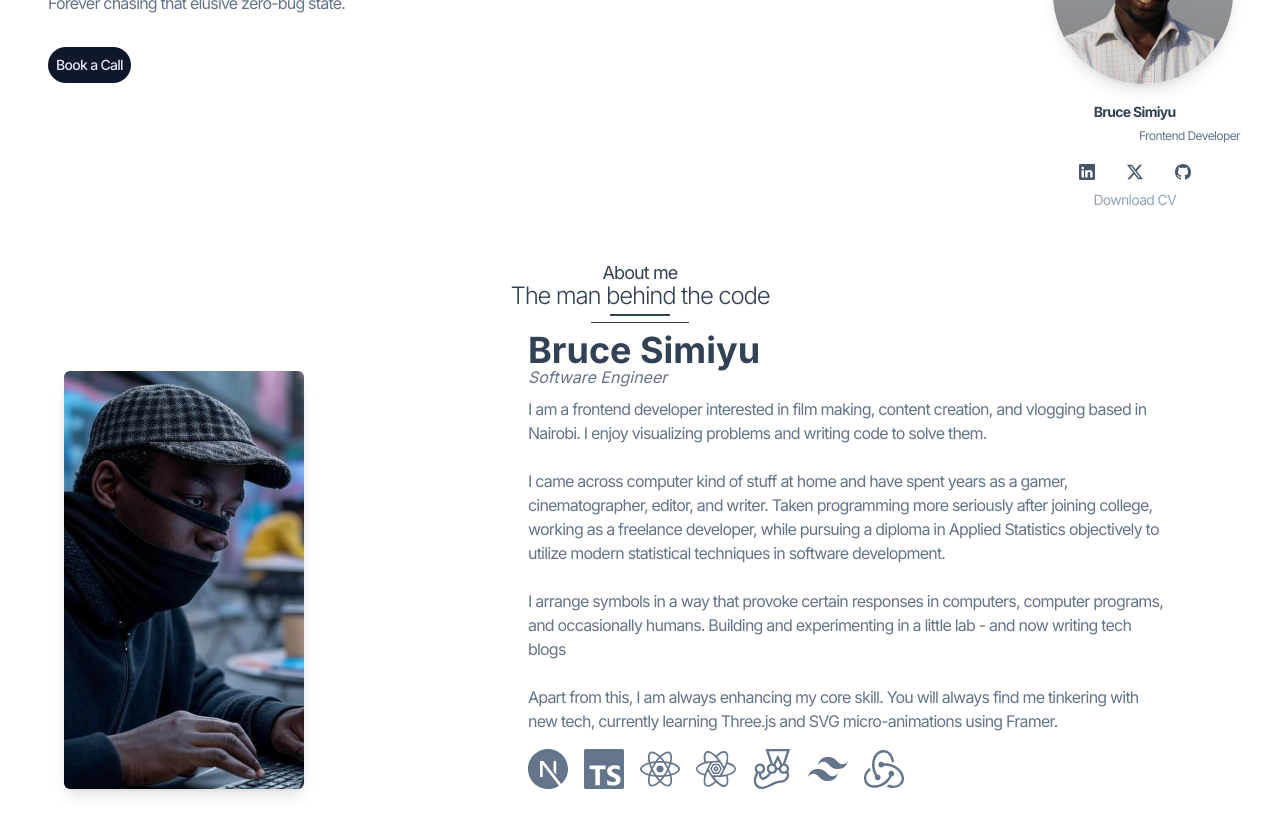
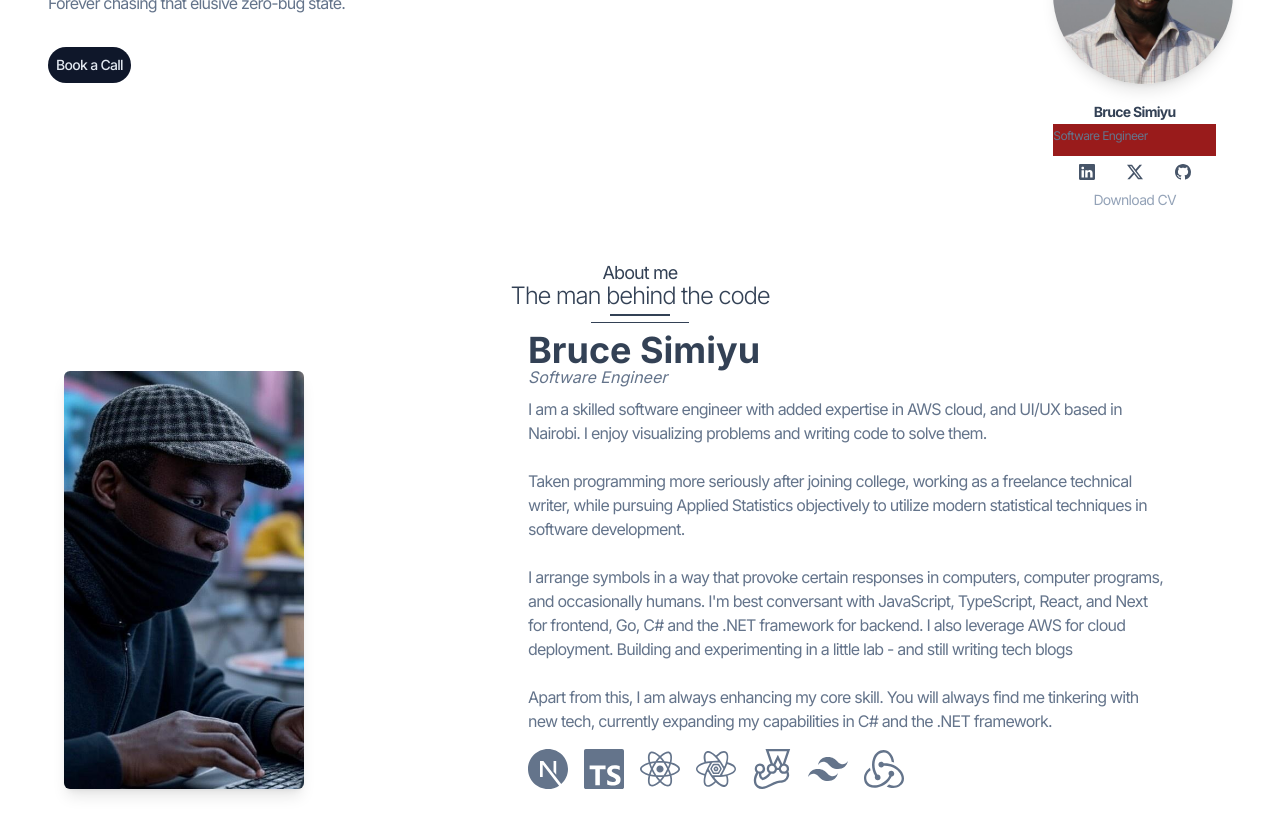
Before and after one commit to Brucedevnairobi/portfolio-website, a Next.js app: page / in a window 1280 px wide. Shown: the part 440-1274 px from the top of the page. Built offline with nearby package versions, Linux system fonts and the light colour scheme.

Commit message:
minute touches

```diff
--- a/app/layout.tsx
+++ b/app/layout.tsx
@@ -6,7 +6,7 @@ import { ThemeProvider } from "@/context/ThemeProvider";
 const inter = Inter({ subsets: ["latin"] });
 
 export const metadata: Metadata = {
-  title: "Bruce Simiyu | Frontend developer",
+  title: "Bruce Simiyu | Making the web great again",
   description:
     "A web developer who crafts high-quality websites with user-friendly interfaces that are responsive and maintain them. I offer affordable solutions based on web requirements and your budget. Let's boost your vision across the internet",
 };
--- a/app/page.tsx
+++ b/app/page.tsx
@@ -6,7 +6,7 @@ import NavBar from "@/components/NavBar";
 import { BsGithub } from "react-icons/bs";
 import { BsTwitterX } from "react-icons/bs";
 import { BsLinkedin } from "react-icons/bs";
-import { SiTypescript } from "react-icons/si";
+import { SiGo, SiTypescript } from "react-icons/si";
 import { SiNextdotjs } from "react-icons/si";
 import { FaReact } from "react-icons/fa";
 import { SiPostgresql } from "react-icons/si";
@@ -41,7 +41,7 @@ export default function Home() {
             </span>
           </h1>
           <p className="leading-12 tracking-tighter text-[16px] text-slate-500 md:w-1/2">
-            Hi, I`m Bruce Simiyu, a web frontend engineer living in Nairobi,
+            Hi, I`m Bruce Simiyu, a software engineer living in Nairobi,
             Kenya. <br />
             Strategic, multi-disciplinary, creative with a strong belief in
             highly crafted digital experiences, an eye for innovation, and an
@@ -78,8 +78,8 @@ export default function Home() {
           <h1 className="text-center text-sm font-bold pt-4 text-slate-700 leading-6 tracking-tighter md:mr-16">
             Bruce Simiyu
           </h1>
-          <p className="mx-auto text-[12px] flex text-slate-500 pb-2 leading-6 tracking-tighter md:mr-10">
-            Frontend Developer
+          <p className="text-center bg-red-800 text-[12px] flex text-slate-500 pb-2 leading-6 tracking-tighter md:mr-16">
+            Software Engineer
           </p>
 
           <div className="flex items-center justify-center space-x-8 pt-2 text-slate-600 leading-6 tracking-tighter md:mr-16">
@@ -134,24 +134,26 @@ export default function Home() {
               Software Engineer
             </p>
             <p className="text-slate-500 mt-2 leading-6 tracking-tighter">
-              I am a frontend developer interested in film making, content
-              creation, and vlogging based in Nairobi. I enjoy visualizing
-              problems and writing code to solve them.
+              I am a skilled software engineer with added expertise in AWS cloud,
+               and UI/UX based in Nairobi. I enjoy
+              visualizing problems and writing code to solve them.
               <br />
-              <br /> I came across computer kind of stuff at home and have spent
-              years as a gamer, cinematographer, editor, and writer. Taken
+              <br />Taken
               programming more seriously after joining college, working as a
-              freelance developer, while pursuing a diploma in Applied
+              freelance technical writer, while pursuing Applied
               Statistics objectively to utilize modern statistical techniques in
               software development.
               <br />
               <br /> I arrange symbols in a way that provoke certain responses
-              in computers, computer programs, and occasionally humans. Building
-              and experimenting in a little lab - and now writing tech blogs
+              in computers, computer programs, and occasionally humans. I'm best
+              conversant with JavaScript, TypeScript, React, and Next for frontend, Go,
+               C# and the .NET framework for backend. I also leverage AWS for cloud deployment.
+                Building
+              and experimenting in a little lab - and still writing tech blogs
               <br />
               <br /> Apart from this, I am always enhancing my core skill. You
-              will always find me tinkering with new tech, currently learning
-              Three.js and SVG micro-animations using Framer.
+              will always find me tinkering with new tech, currently expanding my capabilities in
+              C# and the .NET framework.
             </p>
             <section className="flex flex-row gap-x-4 pt-4">
               <SiNextdotjs className="text-slate-500 w-10 h-10" />
```
